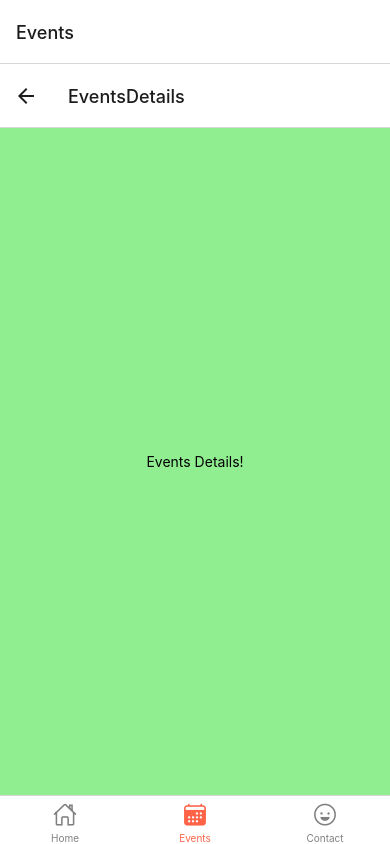
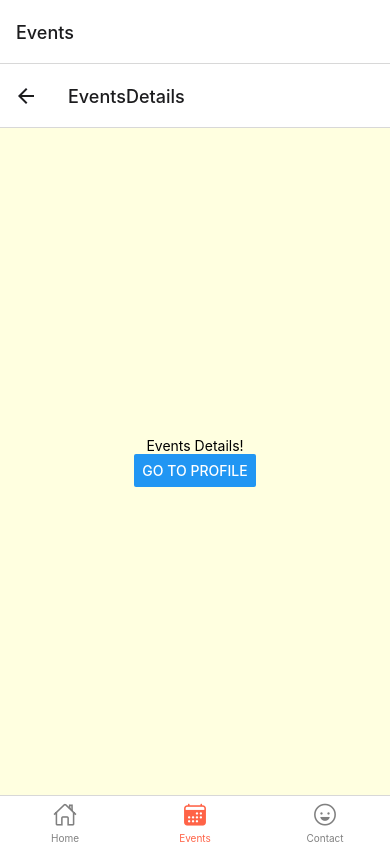
Before and after one commit to happyharis/project01, a React Native app: screen /Events in a window 390 px wide. Both pictures are taken after a click on the button "GO TO DETAILS". Built offline with nearby package versions, Linux system fonts and the light colour scheme.

Commit message:
Add another screen and home button

```diff
--- a/screens/EventsScreen.js
+++ b/screens/EventsScreen.js
@@ -14,7 +14,26 @@ function EventsScreen({ navigation }) {
   );
 }
 
-function EventsDetails() {
+function EventsDetails({ navigation }) {
+  return (
+    <View
+      style={{
+        flex: 1,
+        justifyContent: "center",
+        alignItems: "center",
+        backgroundColor: "lightyellow",
+      }}
+    >
+      <Text>Events Details!</Text>
+      <Button
+        onPress={() => navigation.navigate("EventsProfile")}
+        title="Go to Profile"
+      />
+    </View>
+  );
+}
+
+function EventsProfile({ navigation }) {
   return (
     <View
       style={{
@@ -24,7 +43,8 @@ function EventsDetails() {
         backgroundColor: "lightgreen",
       }}
     >
-      <Text>Events Details!</Text>
+      <Text>Events Profile!</Text>
+      <Button onPress={() => navigation.popToTop()} title="Go Home" />
     </View>
   );
 }
@@ -36,6 +56,7 @@ export default function EventsStack() {
     <Stack.Navigator>
       <Stack.Screen name="EventsHome" component={EventsScreen} />
       <Stack.Screen name="EventsDetails" component={EventsDetails} />
+      <Stack.Screen name="EventsProfile" component={EventsProfile} />
     </Stack.Navigator>
   );
 }
```
